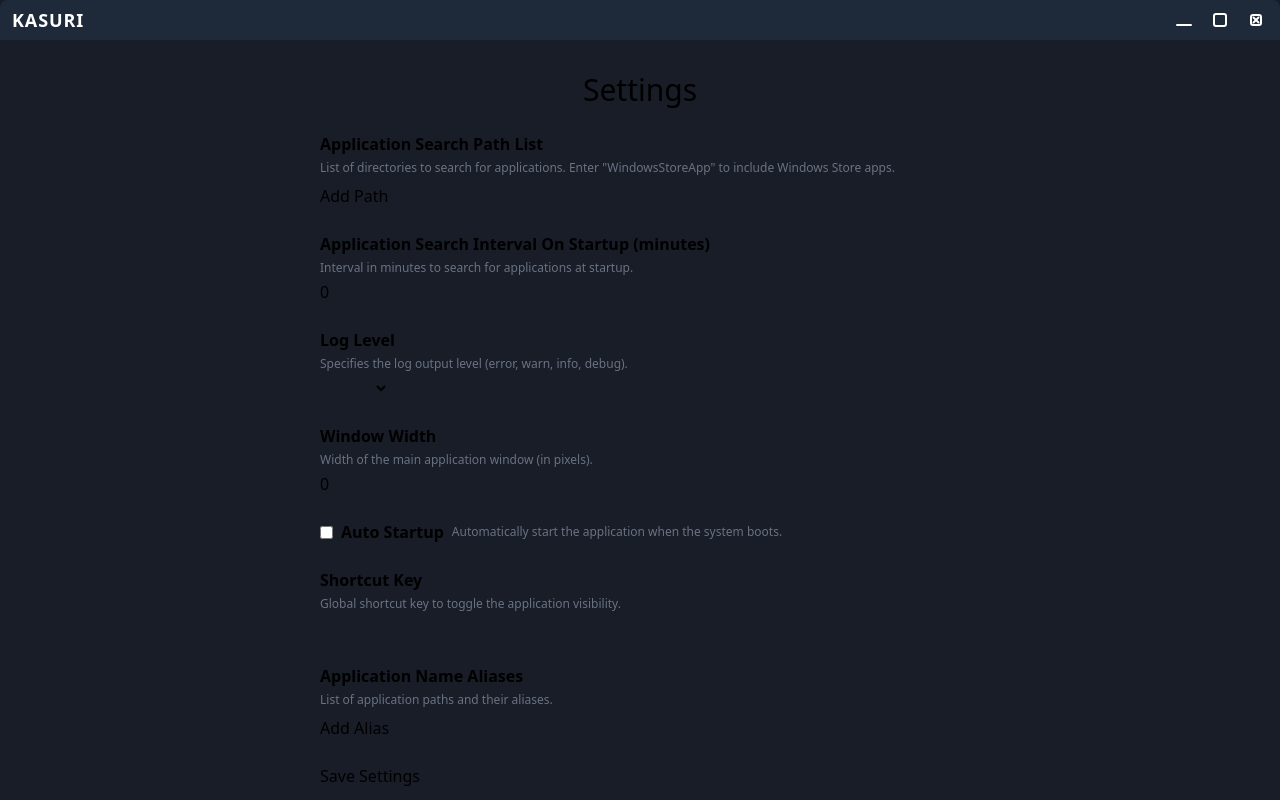
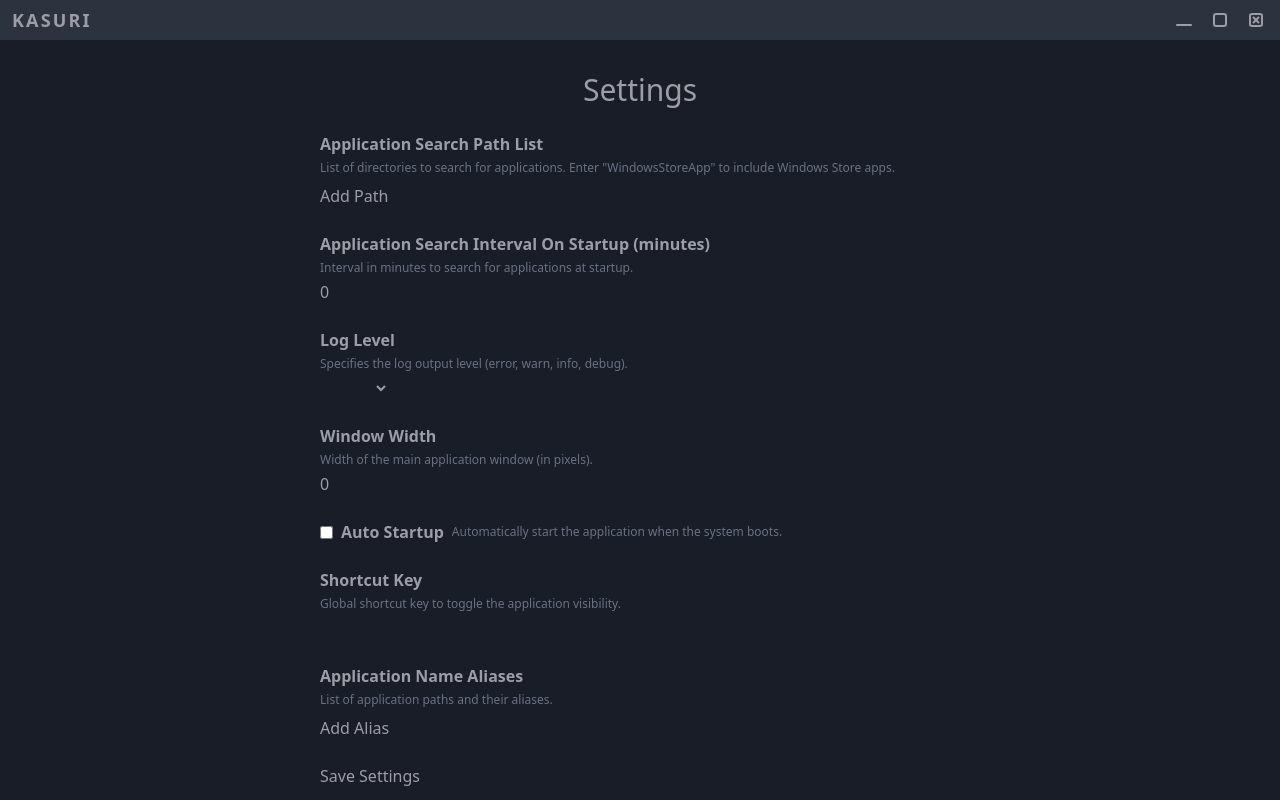
Before and after one commit to sabiz/KASURI, a SvelteKit app: page /settings.html in a window 1280 px wide. Built offline with nearby package versions, Linux system fonts and the light colour scheme.

Commit message:
[wip]fix frame layout

```diff
--- a/src/app.css
+++ b/src/app.css
@@ -4,8 +4,10 @@
     --color-bg: oklch(0.23 0.021 264.02);
     --color-bg-light: oklch(0.26 0.021 264.02);
     --color-bg-lightx2: oklch(0.32 0.021 264.02);
+    --color-bg-lightx3: oklch(0.40 0.021 264.02);
     --color-text: oklch(0.7 0.0145 286.02);
     --color-line: oklch(0.43 0.0141 264.42);
+    --color-accent-red: oklch(0.60 0.18 29);
 
     --shadow-base: 0 2px 10px rgba(0, 0, 0, 0.05);
 }
--- a/src/routes/settings.html/+page.svelte
+++ b/src/routes/settings.html/+page.svelte
@@ -1,38 +1,4 @@
 <script lang="ts">
-    // Tauriウィンドウ操作APIのimport（Tauri環境のみ有効）
-    let tauriWindow: any = undefined;
-    if (typeof window !== "undefined" && "__TAURI__" in window) {
-        // @ts-ignore
-        tauriWindow = window.__TAURI__?.window?.getCurrent
-            ? window.__TAURI__.window.getCurrent()
-            : undefined;
-    }
-
-    async function minimizeWindow() {
-        if (tauriWindow && tauriWindow.minimize) {
-            await tauriWindow.minimize();
-        }
-    }
-    async function maximizeWindow() {
-        if (
-            tauriWindow &&
-            tauriWindow.isMaximized &&
-            tauriWindow.maximize &&
-            tauriWindow.unmaximize
-        ) {
-            const isMax = await tauriWindow.isMaximized();
-            if (isMax) {
-                await tauriWindow.unmaximize();
-            } else {
-                await tauriWindow.maximize();
-            }
-        }
-    }
-    async function closeWindow() {
-        if (tauriWindow && tauriWindow.close) {
-            await tauriWindow.close();
-        }
-    }
     import { onMount } from "svelte";
 
     let application_search_path_list: string[] = [];
@@ -47,40 +13,34 @@
         // TODO: Load settings from backend
     });
 
-    function saveSettings() {
-        // TODO: Save settings to backend
+    async function minimizeWindow() {
+        throw new Error("Minimize function not implemented");
     }
-
-    // Fallback for folder selection (Electron/Tauri/legacy browsers)
-    async function selectFolderFallback(): Promise<string | undefined> {
-        // @ts-ignore
-        if (window.__TAURI__ && window.__TAURI__.dialog) {
-            // Tauri dialog
-            const { open } = window.__TAURI__.dialog;
-            return await open({ directory: true });
-        }
-        // fallback: prompt
-        return prompt("Enter folder path:") || undefined;
+    async function maximizeWindow() {
+        throw new Error("Maximize function not implemented");
+    }
+    async function closeWindow() {
+        throw new Error("Close function not implemented");
     }
 </script>
 
-<main class="container w-screen h-full">
-    <!-- Custom Window Frame -->
+<main class="container w-screen h-screen p-0 flex flex-col">
     <div
-        class="w-screen flex items-center justify-between bg-gray-800 text-white px-2 py-1 select-none"
-        style="-webkit-app-region: drag; border-top-left-radius: 0.5rem; border-top-right-radius: 0.5rem;"
+        class="w-screen flex items-center justify-between px-2 py-1 select-none bg-(--color-bg-lightx2)"
+        data-tauri-drag-region
     >
-        <div class="font-bold text-lg pl-1" style="letter-spacing:0.05em;">
+        <div
+            class="font-bold text-lg pl-1 tracking-[0.12em]"
+            data-tauri-drag-region
+        >
             KASURI
         </div>
-        <div
-            class="flex items-center gap-1"
-            style="-webkit-app-region: no-drag;"
-        >
+        <div class="flex items-center gap-1">
             <button
                 type="button"
+                title="Minimize"
                 aria-label="Minimize"
-                class="w-8 h-8 flex items-center justify-center hover:bg-gray-700 rounded transition"
+                class="w-8 h-8 flex items-center justify-center hover:bg-(--color-bg-lightx3) rounded transition"
                 on:click={minimizeWindow}
             >
                 <svg width="16" height="16" fill="currentColor"
@@ -89,8 +49,9 @@
             </button>
             <button
                 type="button"
+                title="Maximize"
                 aria-label="Maximize"
-                class="w-8 h-8 flex items-center justify-center hover:bg-gray-700 rounded transition"
+                class="w-8 h-8 flex items-center justify-center hover:bg-(--color-bg-lightx3) rounded transition"
                 on:click={maximizeWindow}
             >
                 <svg width="16" height="16" fill="currentColor"
@@ -108,16 +69,17 @@
             </button>
             <button
                 type="button"
+                title="Close"
                 aria-label="Close"
-                class="w-8 h-8 flex items-center justify-center hover:bg-red-600 rounded transition"
+                class="w-8 h-8 flex items-center justify-center hover:bg-(--color-accent-red) rounded transition"
                 on:click={closeWindow}
             >
                 <svg width="16" height="16" fill="currentColor"
                     ><rect
-                        x="3"
-                        y="3"
-                        width="10"
-                        height="10"
+                        x="2"
+                        y="2"
+                        width="12"
+                        height="12"
                         rx="2"
                         fill="none"
                         stroke="currentColor"
@@ -371,14 +333,7 @@
         overflow: hidden;
         height: 100%;
         width: 100%;
-    }
-
-    main.container {
-        height: 100vh;
-        width: 100vw;
-        display: flex;
-        flex-direction: column;
-        padding: 0;
+        color: var(--color-text);
     }
 
     /* 疑似ウィンドウフレームの下にスクロール領域 */
```
